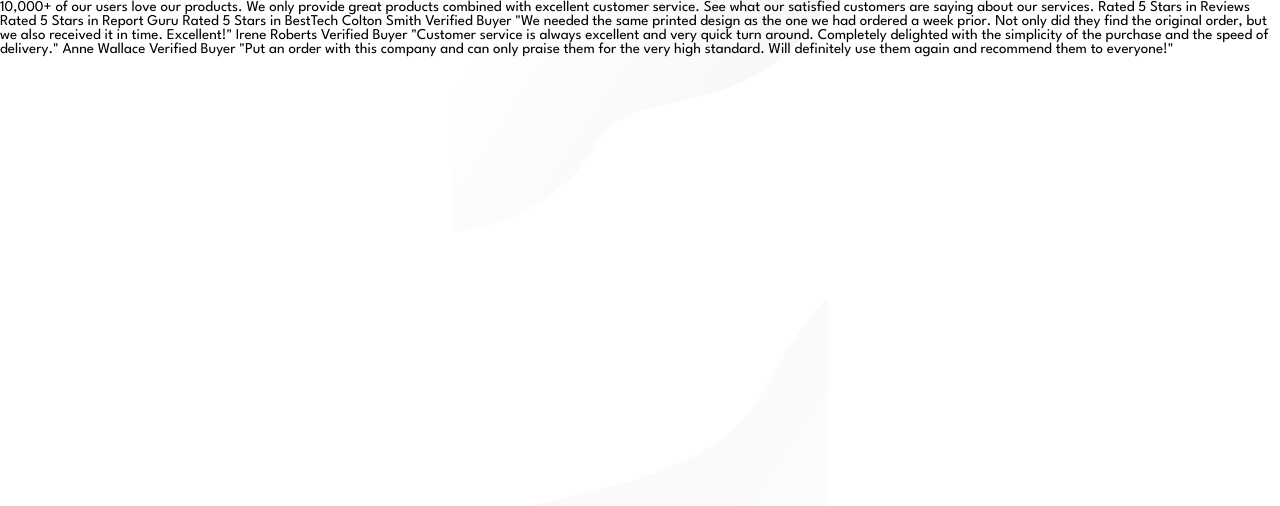
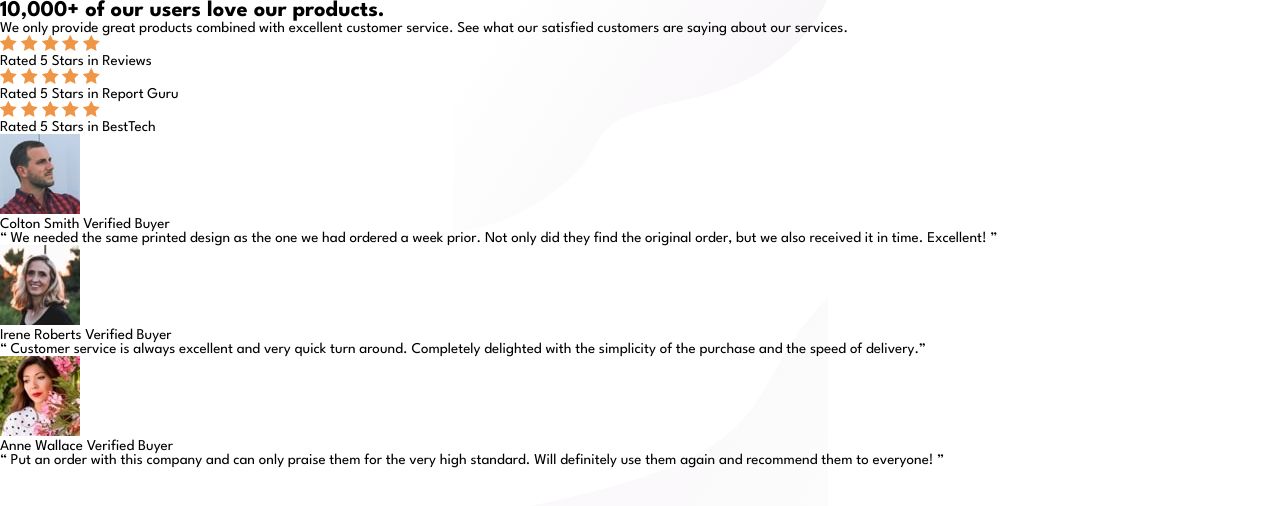
Before and after one commit to valvrauu/social-proof-section, a plain HTML site: page index.html in a window 1280 px wide. Drawn offline with Linux system fonts and the light colour scheme.

Commit message:
:sparkles: feat: add social-proof section

```diff
--- a/index.html
+++ b/index.html
@@ -24,29 +24,106 @@
     <title>Frontend Mentor | Social proof section</title>
   </head>
   <body>
-    10,000+ of our users love our products.
+    <section class="social-proof">
+      <div class="grid grid--content">
+        <div class="grid grid--text">
+          <h2 class="social-proof__title">10,000+ of our users love our products.</h2>
 
-    We only provide great products combined with excellent customer service.
-    See what our satisfied customers are saying about our services.
+          <p class="social-proof__description">
+            We only provide great products combined with excellent customer service.
+            See what our satisfied customers are saying about our services.
+          </p>
+        </div>
 
-    Rated 5 Stars in Reviews
-    Rated 5 Stars in Report Guru
-    Rated 5 Stars in BestTech
+        <div class="grid grid--ratings">
+          <div class="rating">
+            <div class="rating__stars-box">
+              <img class="rating__star" src="assets/images/icon-star.svg" alt="star">
+              <img class="rating__star" src="assets/images/icon-star.svg" alt="star">
+              <img class="rating__star" src="assets/images/icon-star.svg" alt="star">
+              <img class="rating__star" src="assets/images/icon-star.svg" alt="star">
+              <img class="rating__star" src="assets/images/icon-star.svg" alt="star">
+            </div>
 
-    Colton Smith
-    Verified Buyer
-    "We needed the same printed design as the one we had ordered a week prior.
-    Not only did they find the original order, but we also received it in time.
-    Excellent!"
+            <spanc class="rating__text">Rated 5 Stars in Reviews</spanc>
+          </div>
 
-    Irene Roberts
-    Verified Buyer
-    "Customer service is always excellent and very quick turn around. Completely
-    delighted with the simplicity of the purchase and the speed of delivery."
+          <div class="rating">
+            <div class="rating__stars-box">
+              <img class="rating__star" src="assets/images/icon-star.svg" alt="star">
+              <img class="rating__star" src="assets/images/icon-star.svg" alt="star">
+              <img class="rating__star" src="assets/images/icon-star.svg" alt="star">
+              <img class="rating__star" src="assets/images/icon-star.svg" alt="star">
+              <img class="rating__star" src="assets/images/icon-star.svg" alt="star">
+            </div>
 
-    Anne Wallace
-    Verified Buyer
-    "Put an order with this company and can only praise them for the very high
-    standard. Will definitely use them again and recommend them to everyone!"
+            <span class="rating__text">Rated 5 Stars in Report Guru</span>
+          </div>
+
+          <div class="rating">
+            <div class="rating__stars-box">
+              <img class="rating__star" src="assets/images/icon-star.svg" alt="star">
+              <img class="rating__star" src="assets/images/icon-star.svg" alt="star">
+              <img class="rating__star" src="assets/images/icon-star.svg" alt="star">
+              <img class="rating__star" src="assets/images/icon-star.svg" alt="star">
+              <img class="rating__star" src="assets/images/icon-star.svg" alt="star">
+            </div>
+
+            <span class="rating__text">Rated 5 Stars in BestTech</span>
+          </div>
+        </div>
+      </div>
+
+      <div class="grid grid--testimonials">
+        <blockquote class="testimonial">
+          <div class="testimonial__user-box">
+            <img class="testimonial__icon" src="assets/images/image-colton.jpg" alt="user">
+
+            <div class="testimonial__user-details">
+              <span class="testimonial__name">Colton Smith</span>
+              <span class="testimonial__status testimonial__status--verified">Verified Buyer</span>
+            </div>
+          </div>
+
+          <p class="testimonial__quote">
+            “ We needed the same printed design as the one we had ordered a week prior.
+            Not only did they find the original order, but we also received it in time.
+            Excellent! ”
+          </p>
+        </blockquote>
+
+        <blockquote class="testimonial">
+          <div class="testimonial__user-box">
+            <img class="testimonial__icon" src="assets/images/image-irene.jpg" alt="user">
+
+            <div class="testimonial__user-details">
+              <span class="testimonial__name">Irene Roberts</span>
+              <span class="testimonial__status testimonial__status--verified">Verified Buyer</span>
+            </div>
+          </div>
+
+          <p class="testimonial__quote">
+            “ Customer service is always excellent and very quick turn around. Completely
+            delighted with the simplicity of the purchase and the speed of delivery.”
+          </p>
+        </blockquote>
+
+        <blockquote class="testimonial">
+          <div class="testimonial__user-box">
+            <img class="testimonial__icon" src="assets/images/image-anne.jpg" alt="user">
+
+            <div class="testimonial__user-details">
+              <span class="testimonial__name">Anne Wallace</span>
+              <span class="testimonial__status testimonial__status--verified">Verified Buyer</span>
+            </div>
+          </div>
+
+          <p class="testimonial__quote">
+            “ Put an order with this company and can only praise them for the very high
+            standard. Will definitely use them again and recommend them to everyone! ”
+          </p>
+        </blockquote>
+      </div>
+    </section>
   </body>
 </html>
```
